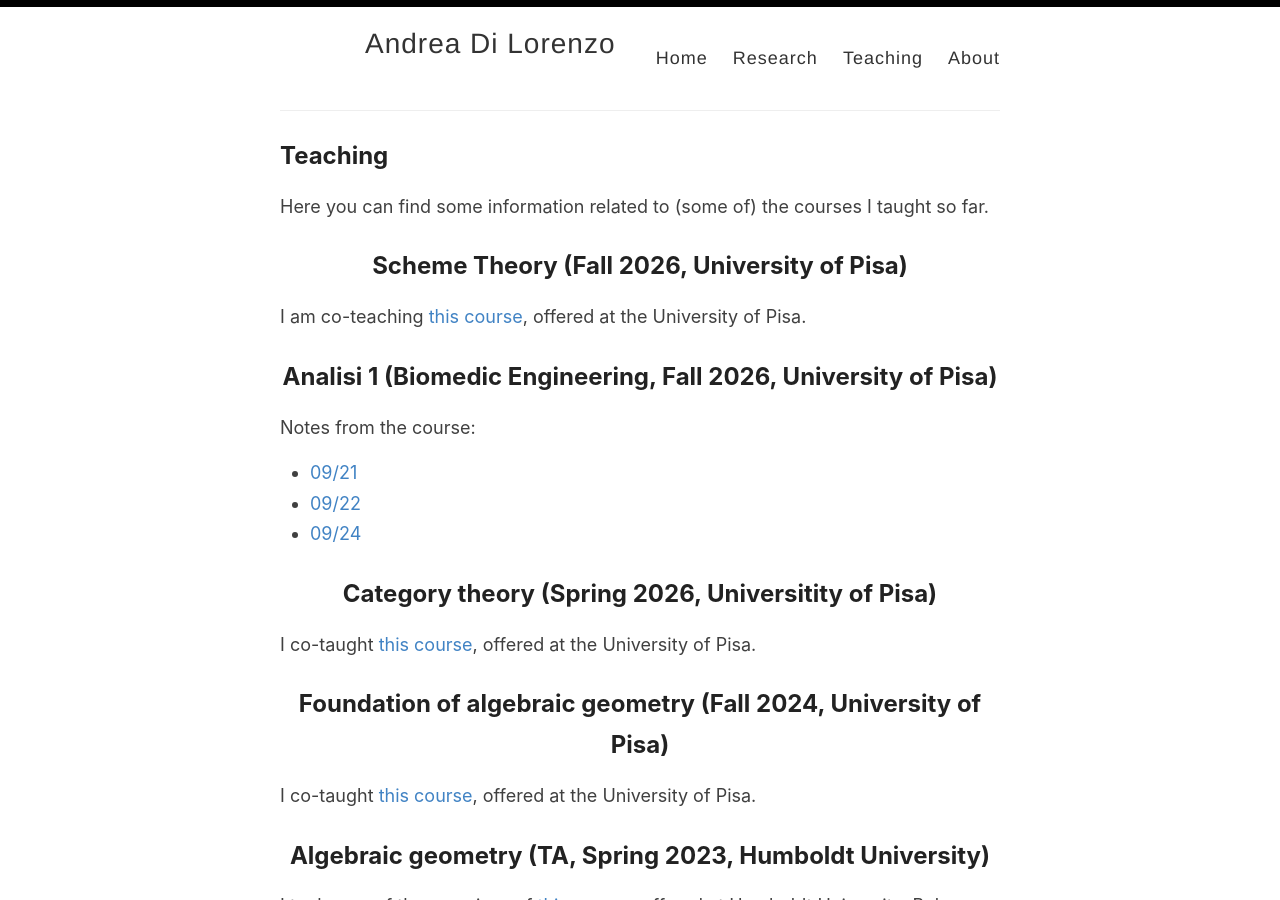
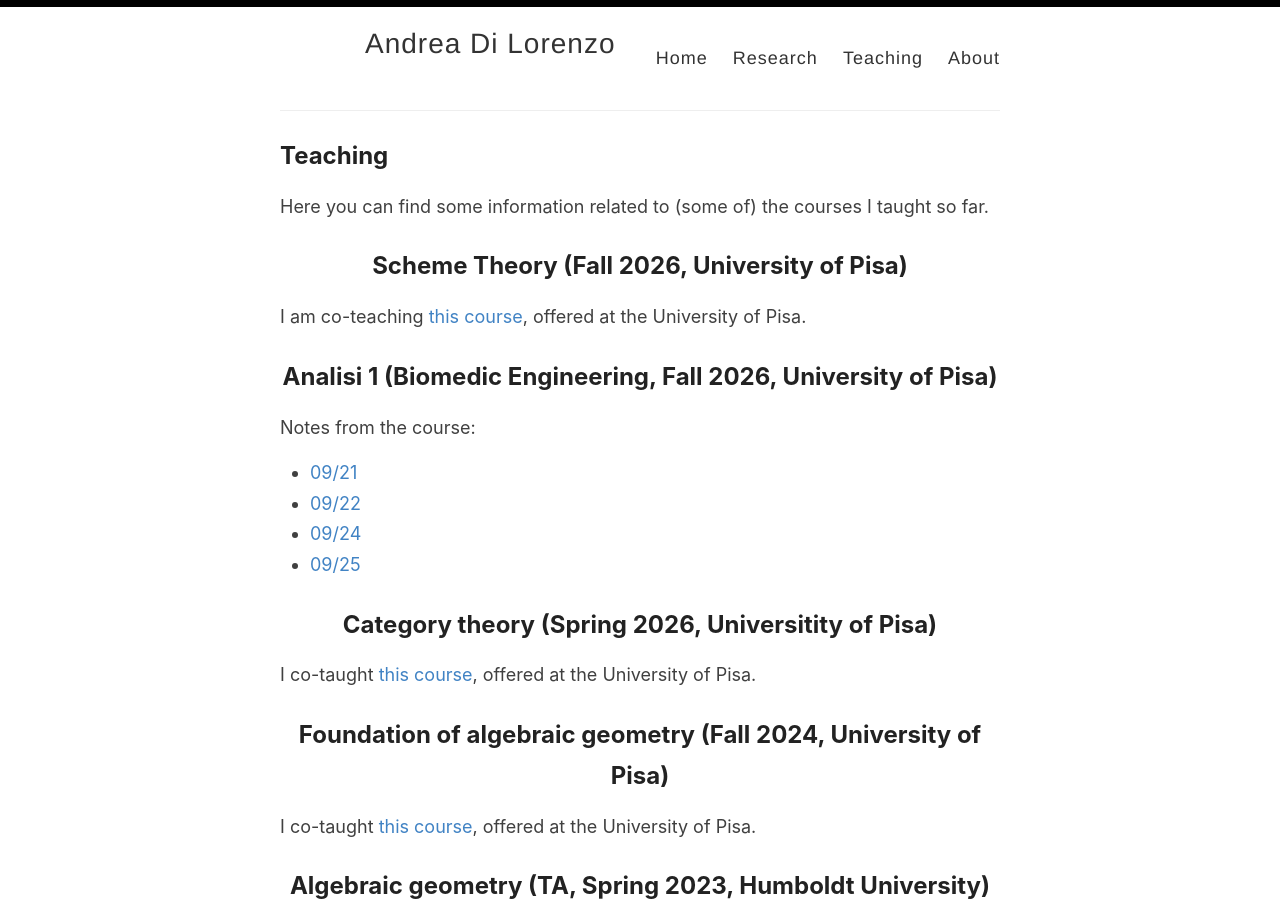
Before and after one commit to anddil/anddil.github.io, a Jekyll site: the page built from _pages/teaching.md, in a window 1280 px wide and 900 px high. Built offline with Jekyll 4.4.1, drawn with Linux system fonts in a browser that asks for light colours.

Commit message:
Update teaching.md

```diff
--- a/_pages/teaching.md
+++ b/_pages/teaching.md
@@ -13,7 +13,7 @@ Notes from the course:
 - [09/21](Analisi26/09-21.pdf)
 - [09/22](Analisi26/09-22.pdf)
 - [09/24](Analisi26/09-24.pdf)
-
+- [09/25](Analisi26/09-25.pdf)
 
 ## Category theory (Spring 2026, Universitity of Pisa)
 I co-taught [this course](https://unimap.unipi.it/registri/dettregistriNEW.php?re=11082103::::&ri=062064), offered at the University of Pisa.
```
